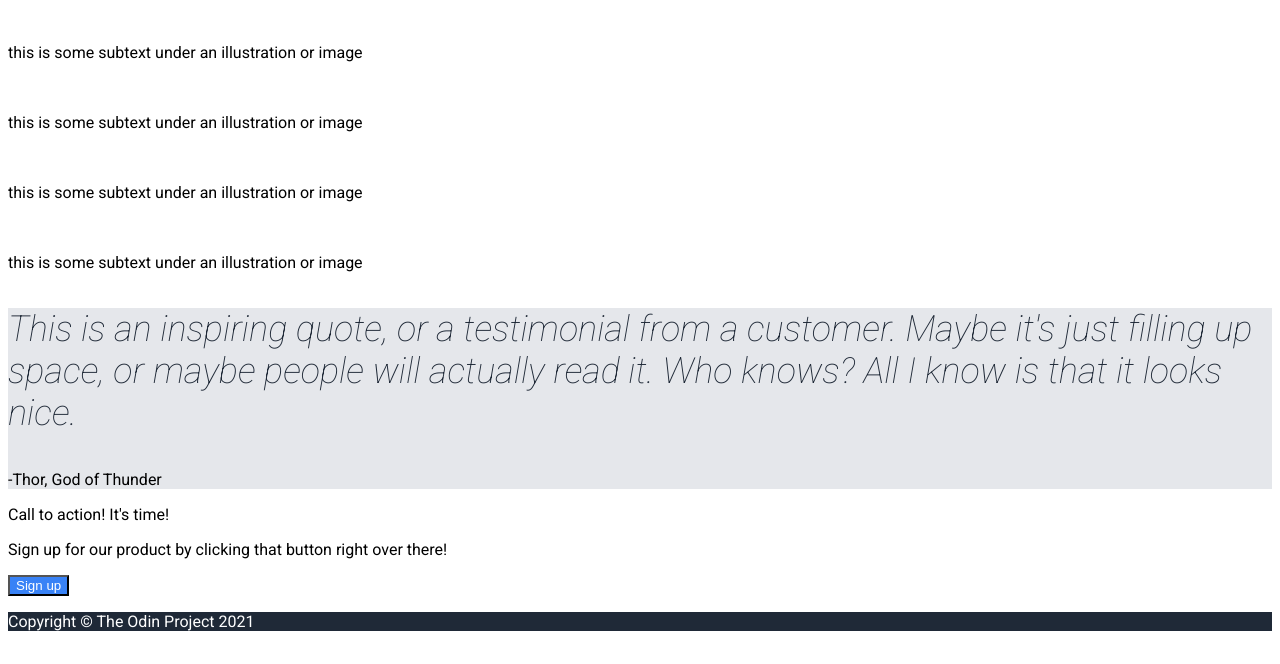
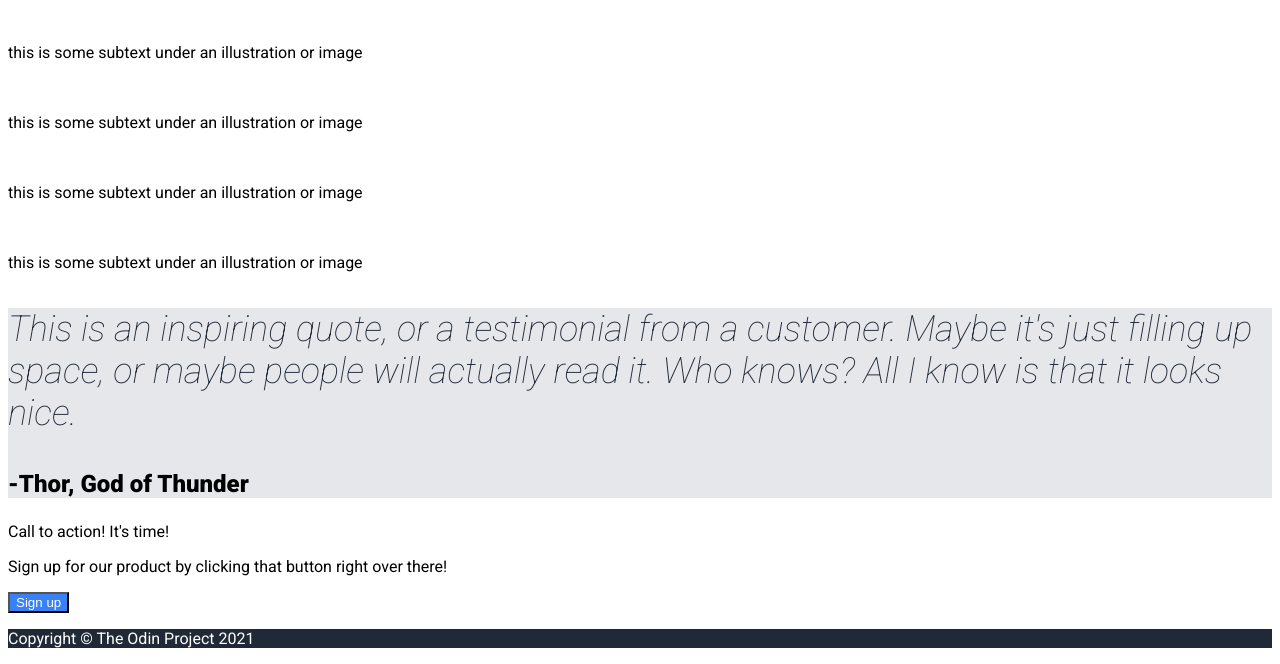
Before and after one commit to Henry-Bernardin/landing-project-the-odin-project, a plain HTML site: page index.html in a window 1280 px wide. Shown: the part 345-1009 px from the top of the page. Drawn offline with Linux system fonts and the light colour scheme.

Commit message:
feat: add '.bold-text' to CSS amd paragraph
- Added a new '.bold-text' class to the CSS file for styling bolded text
- Applied the '.bold-text' class to a '<p>' element to enhance its appearance

This update improves the visual presentation of a bolded text

```diff
--- a/index.css
+++ b/index.css
@@ -84,3 +84,8 @@ li a:hover {
   font-style: italic;
   font-weight: lighter;
 }
+
+.bold-text {
+  font-weight: 900;
+  font-size: 24px;
+}
--- a/index.html
+++ b/index.html
@@ -59,7 +59,7 @@
         just filling up space, or maybe people will actually read it. Who knows?
         All I know is that it looks nice.
       </p>
-      <p>-Thor, God of Thunder</p>
+      <p class="bold-text">-Thor, God of Thunder</p>
     </section>
     <section>
       <div>
```
